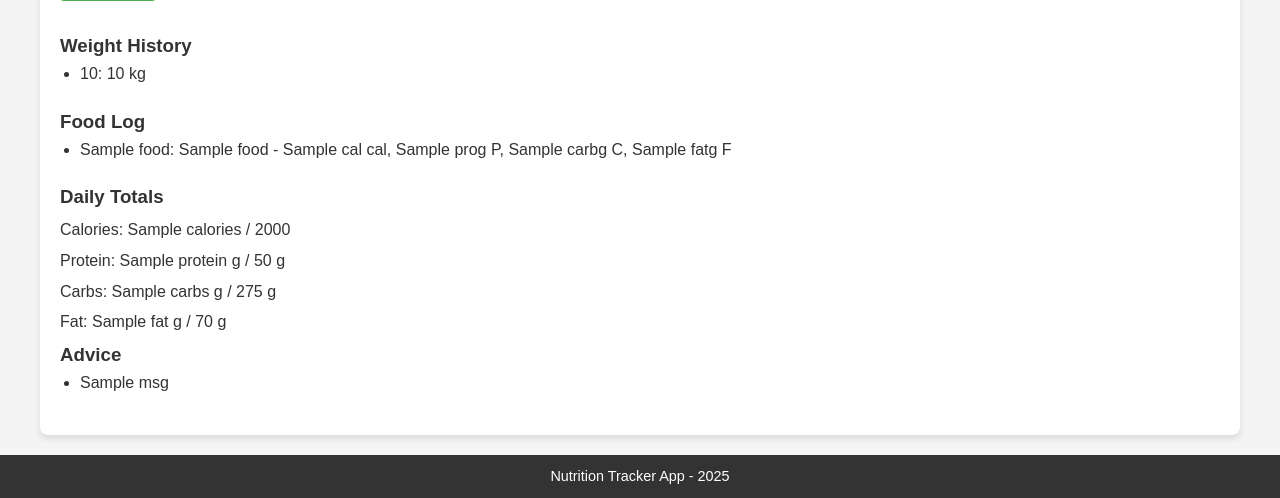
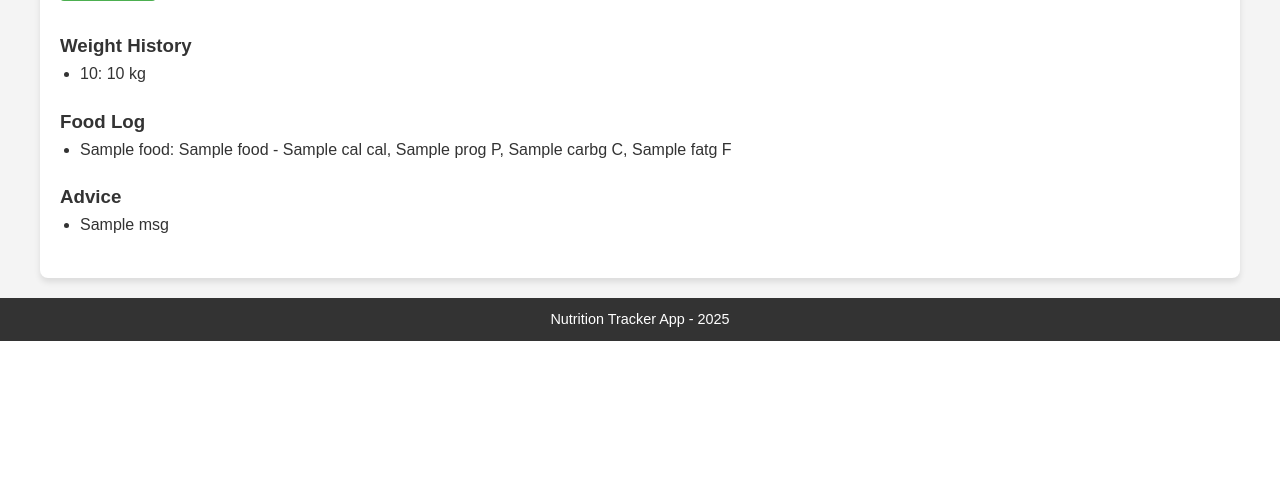
Before and after one commit to abbyhepburn/NutriTrack, a Flask app: template templates/dashboard.html in a window 1280 px wide. Shown: the part 866-1364 px from the top of the page. After the commit the page ends 1207 px from the top, so only its background shows below. Run offline with Flask 3, Linux system fonts and the light colour scheme; the template is opened without the code that fills it: most values are stand-ins (such as "Sample title", 1, 10 or a date in 2020).

Commit message:
removed totals

```diff
--- a/templates/dashboard.html
+++ b/templates/dashboard.html
@@ -60,12 +60,6 @@
                 {% endfor %}
             </ul>
 
-            <h3>Daily Totals</h3>
-            <p>Calories: {{ totals.calories }} / 2000</p>
-            <p>Protein: {{ totals.protein }} g / 50 g</p>
-            <p>Carbs: {{ totals.carbs }} g / 275 g</p>
-            <p>Fat: {{ totals.fat }} g / 70 g</p>
-
             <h3>Advice</h3>
             <ul>
                 {% for msg in advice %}
```
